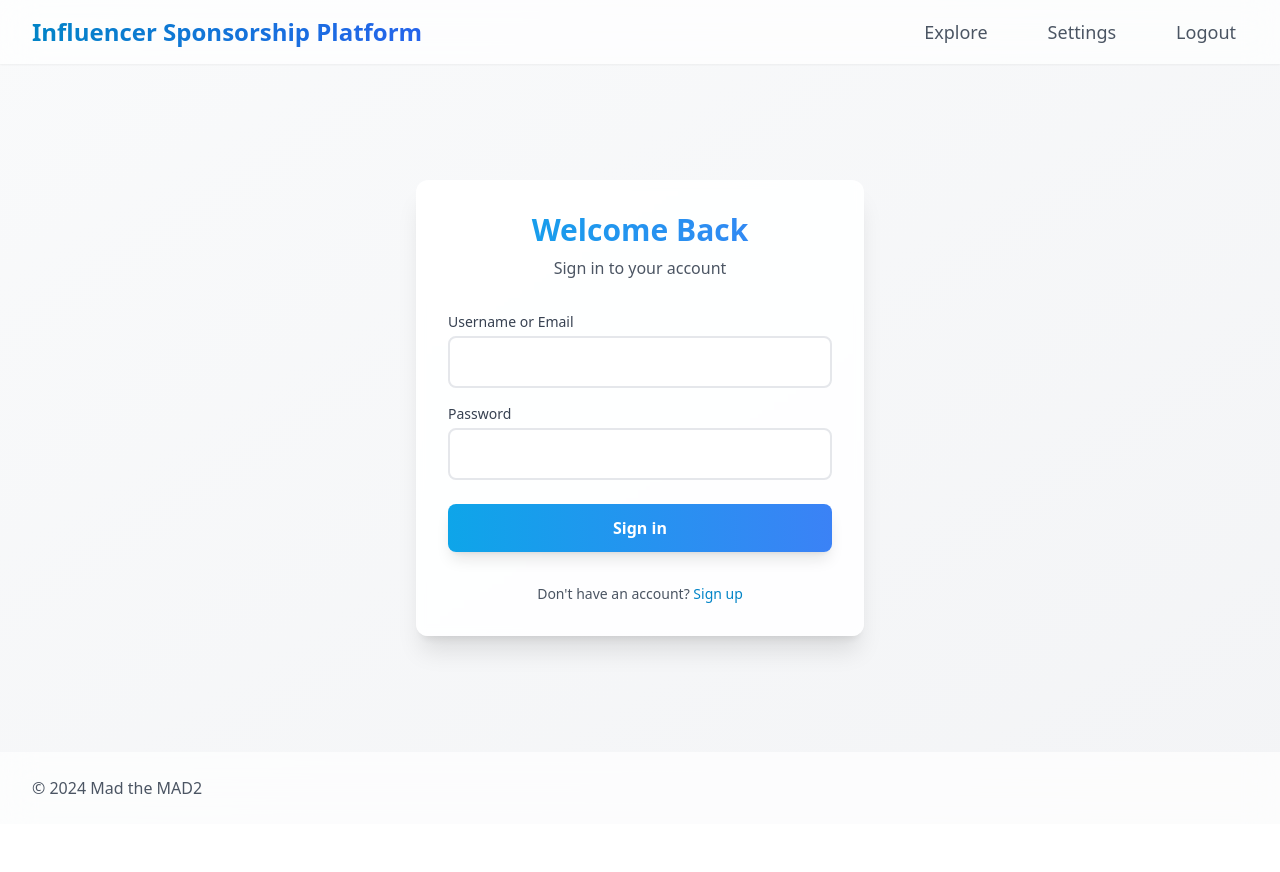
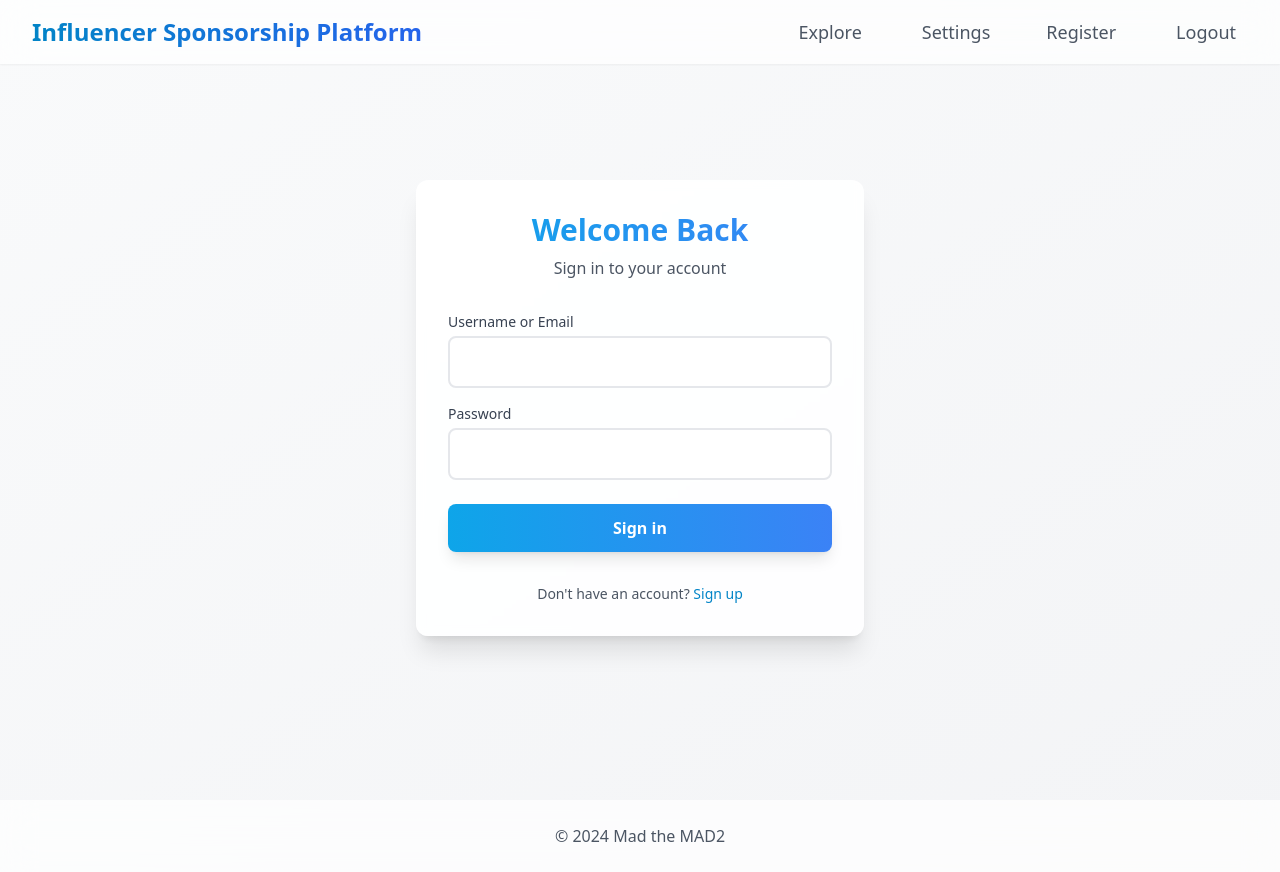
Before and after one commit to NITHESH2303/InfluencerSponsorship-Vue, a Vue app: page /login in a window 1280 px wide. Before the commit the page ends 824 px from the top, so only its background shows below. Built offline with nearby package versions, Linux system fonts and the light colour scheme.

Commit message:
App.vue Fixes

```diff
--- a/src/App.vue
+++ b/src/App.vue
@@ -1,10 +1,8 @@
 <template>
   <div class="min-h-screen bg-gradient-to-br from-gray-50 to-gray-100 flex flex-col">
-
     <header class="glass fixed w-full z-50 shadow-sm">
       <nav class="max-w-7xl mx-auto px-4 sm:px-6 lg:px-8">
         <div class="flex justify-between h-16">
-
           <div class="flex items-center">
             <router-link to="/" class="flex items-center space-x-2">
               <span class="text-2xl font-bold gradient-text">Influencer Sponsorship Platform</span>
@@ -32,11 +30,22 @@
               <i class="fas fa-cog mr-1"></i> Settings
             </router-link>
 
+            <div v-if="!hasBothRoles" class="relative">
+              <button @click="toggleRegisterMenu" class="nav-link">Register</button>
+              <div v-if="showRegisterMenu" class="absolute right-0 mt-2 w-48 bg-white shadow-lg rounded-lg">
+                <router-link v-if="!hasRole('influencer')" to="/influencer/register" class="block px-4 py-2 text-gray-700 hover:bg-gray-100" @click.native="hideRegisterMenu">
+                  Register as Influencer
+                </router-link>
+                <router-link v-if="!hasRole('sponsor')" to="/sponsor/register" class="block px-4 py-2 text-gray-700 hover:bg-gray-100" @click.native="hideRegisterMenu">
+                  Register as Sponsor
+                </router-link>
+              </div>
+            </div>
+
             <button @click="logout" class="nav-link flex items-center">
               <i class="fas fa-sign-out-alt mr-1"></i> Logout
             </button>
           </div>
-
 
           <div class="flex items-center sm:hidden">
             <button @click="isMobileMenuOpen = !isMobileMenuOpen"
@@ -51,7 +60,6 @@
             </button>
           </div>
         </div>
-
 
         <transition
             enter-active-class="transition duration-200 ease-out"
@@ -82,6 +90,14 @@
               <i class="fas fa-cog mr-2"></i> Settings
             </router-link>
 
+            <div v-if="!hasBothRoles">
+              <button @click.prevent.stop="toggleRegisterMenuMobile" class="block px-4 py-2 text-gray-700 hover:bg-gray-100">Register</button>
+              <div v-if="showRegisterMenuMobile">
+                <router-link v-if="!hasRole('influencer')" to="/influencer/register" class="block px-4 py-2 text-gray-700 hover:bg-gray-100" @click.native="hideRegisterMenuMobile">Register as Influencer</router-link>
+                <router-link v-if="!hasRole('sponsor')" to="/sponsor/register" class="block px-4 py-2 text-gray-700 hover:bg-gray-100" @click.native="hideRegisterMenuMobile">Register as Sponsor</router-link>
+              </div>
+            </div>
+
             <button @click="logout" class="mobile-nav-link w-full text-left">
               <i class="fas fa-sign-out-alt mr-2"></i> Logout
             </button>
@@ -90,8 +106,7 @@
       </nav>
     </header>
 
-    <!-- Main Content -->
-    <main class="flex-grow pt-16">
+    <main class="pt-16 min-h-screen">
       <div class="max-w-7xl mx-auto py-6 sm:px-6 lg:px-8">
         <router-view v-slot="{ Component }">
           <transition name="fade-scale" mode="out-in">
@@ -101,37 +116,25 @@
       </div>
     </main>
 
-    <!-- Footer -->
     <footer class="glass mt-auto">
       <div class="max-w-7xl mx-auto py-6 px-4 sm:px-6 lg:px-8">
-        <div class="flex flex-col md:flex-row justify-between items-center space-y-4 md:space-y-0">
-          <p class="text-gray-600">&copy; {{ new Date().getFullYear() }} Mad the MAD2</p>
-          <div class="flex space-x-6">
-            <a href="#" class="text-gray-600 hover:text-primary-600 transition-colors">
-              <i class="fab fa-twitter"></i>
-            </a>
-            <a href="#" class="text-gray-600 hover:text-primary-600 transition-colors">
-              <i class="fab fa-github"></i>
-            </a>
-            <a href="#" class="text-gray-600 hover:text-primary-600 transition-colors">
-              <i class="fab fa-linkedin"></i>
-            </a>
-          </div>
-        </div>
+        <p class="text-center text-gray-600">&copy; {{ new Date().getFullYear() }} Mad the MAD2</p>
       </div>
     </footer>
   </div>
 </template>
 
 <script>
-import { fetchWithAuth } from "@/api.js";
-import { useToast } from "vue-toastification";
+import {useToast} from "vue-toastification";
+import {fetchWithAuth} from "@/api.js";
 
 export default {
   name: 'App',
   data() {
     return {
       isMobileMenuOpen: false,
+      showRegisterMenu: false,
+      showRegisterMenuMobile: false,
       toast: useToast()
     };
   },
@@ -139,17 +142,34 @@ export default {
     roles() {
       try {
         const role = localStorage.getItem('role');
+        console.log(role);
         return role !== "undefined" && role !== null ? JSON.parse(role) : [];
       } catch (error) {
         console.error('Error parsing JSON:', error);
         return [];
       }
+
+    },
+    hasBothRoles() {
+      return this.roles.includes('influencer') && this.roles.includes('sponsor');
     },
     hasRole() {
       return (role) => this.roles.includes(role);
     },
   },
   methods: {
+    toggleRegisterMenu() {
+      this.showRegisterMenu = !this.showRegisterMenu;
+    },
+    hideRegisterMenu() {
+      this.showRegisterMenu = false;
+    },
+    toggleRegisterMenuMobile() {
+      this.showRegisterMenuMobile = !this.showRegisterMenuMobile;
+    },
+    hideRegisterMenuMobile() {
+      this.showRegisterMenuMobile = false;
+    },
     async logout() {
       try {
         const response = await fetchWithAuth("http://127.0.0.1:5000/api/auth/logout", {
@@ -170,6 +190,11 @@ export default {
       }
     },
   },
+  beforeRouteLeave(to, from, next) {
+    this.hideRegisterMenu();
+    this.hideRegisterMenuMobile();
+    next();
+  },
   watch: {
     $route() {
       this.isMobileMenuOpen = false;
@@ -182,7 +207,6 @@ export default {
 .nav-link {
   @apply text-gray-600 hover:text-primary-600 transition-colors font-medium text-lg flex items-center;
 }
-
 .mobile-nav-link {
   @apply block px-4 py-2 text-gray-700 hover:bg-gray-100 transition-colors flex items-center;
 }
--- a/src/pages/Settings.vue
+++ b/src/pages/Settings.vue
@@ -258,7 +258,7 @@ export default {
         }
       } catch (error) {
         console.error("Error:", error);
-        this.$toast.error("An error occurred while fetching profile.");
+        this.toast.error("An error occurred while fetching profile.");
       }
     },
     editUserDetails() {
```
Also changed, not shown: src/pages/SignUp.vue (renamed from src/pages/signUp.vue).
